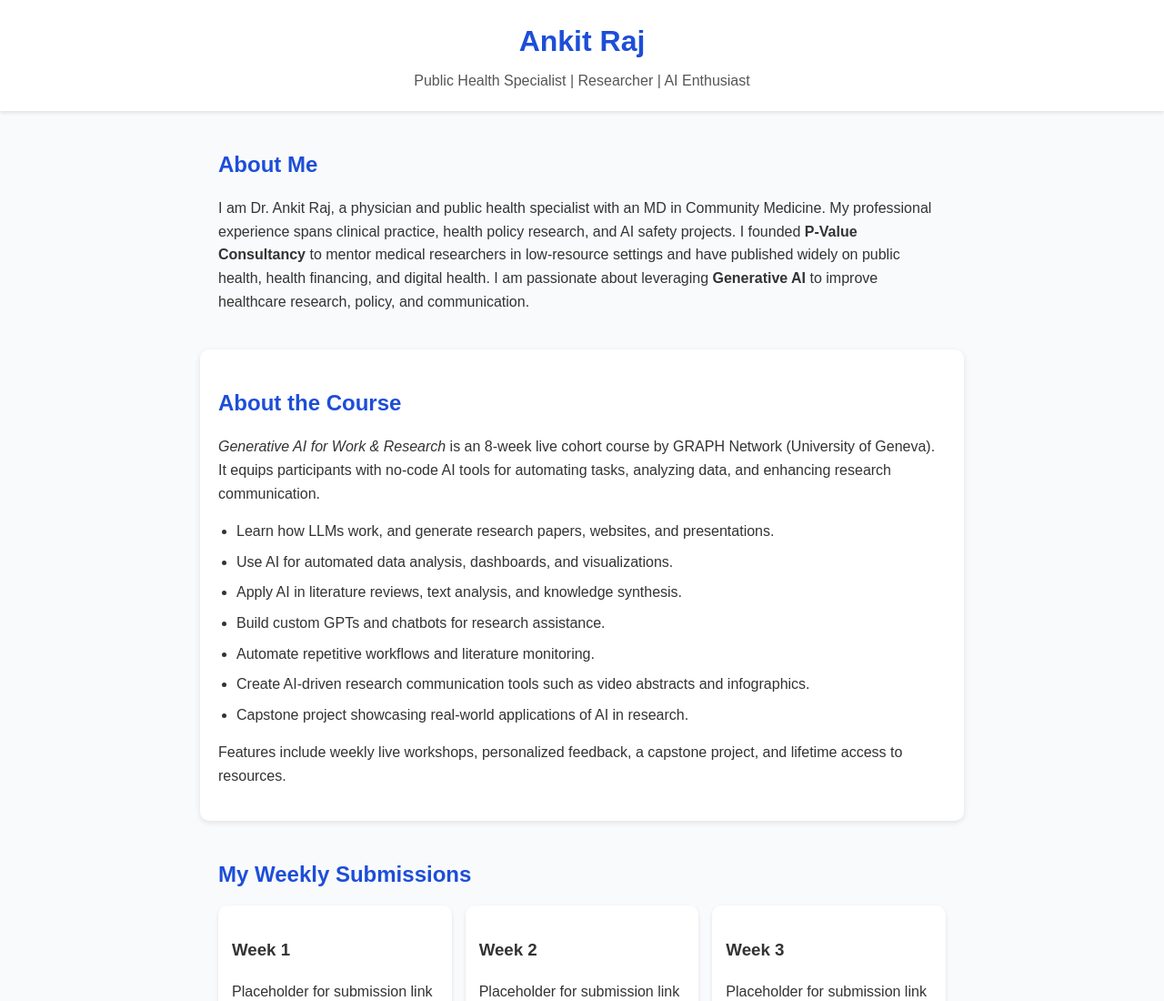
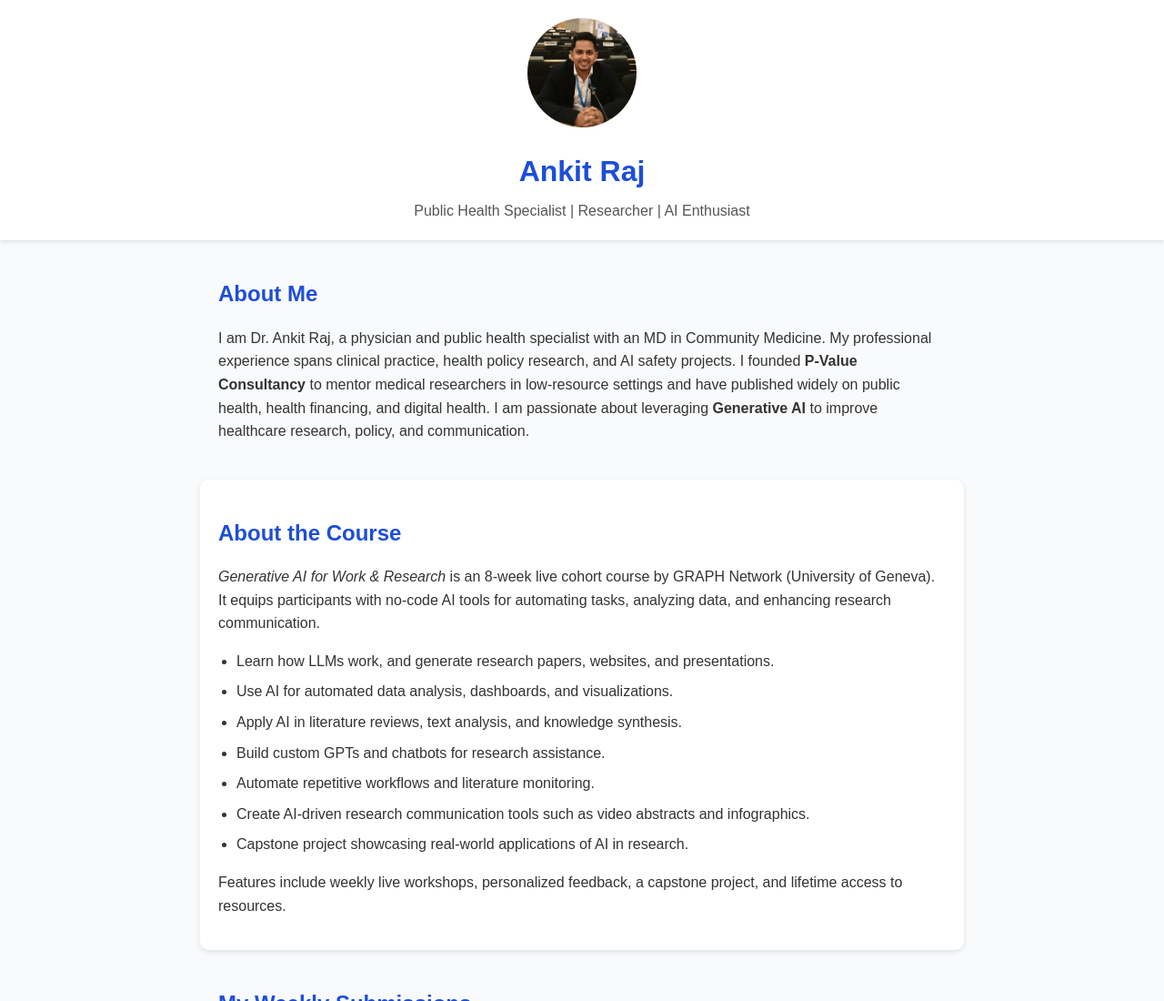
Before and after one commit to ankitraj-a11y/graph-ai-portfolio, a plain HTML site: page index.html in a window 1280 px wide. Shown: the top 1100 px of the page at 91% size. Drawn offline with Linux system fonts and the light colour scheme.

Commit message:
Update index.html

```diff
--- a/index.html
+++ b/index.html
@@ -20,6 +20,13 @@
       position: sticky;
       top: 0;
       z-index: 100;
+    }
+    header img {
+      width: 120px;
+      height: 120px;
+      border-radius: 50%;
+      object-fit: cover;
+      margin-bottom: 15px;
     }
     header h1 {
       margin: 0;
@@ -78,6 +85,7 @@
 </head>
 <body>
   <header>
+    <img src="https://github.com/ankitraj-a11y/graph-ai-portfolio/blob/main/Ankit%20Raj.JPG?raw=true" alt="Ankit Raj">
     <h1>Ankit Raj</h1>
     <p>Public Health Specialist | Researcher | AI Enthusiast</p>
   </header>
```
